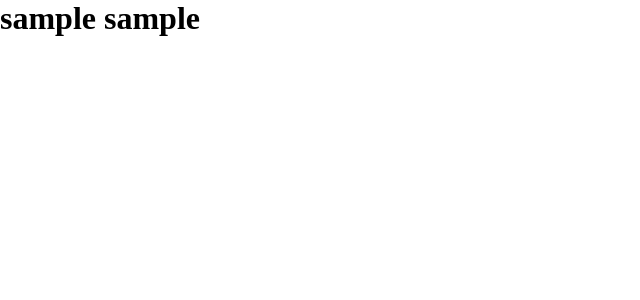
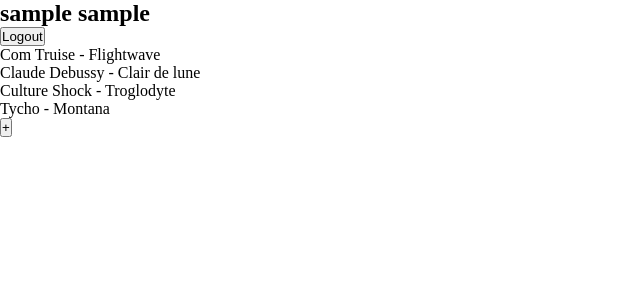
Before and after one commit to yashkuncolienker-vb/entertainment-app, a React (Create React App) app: page / in a window 1280 px wide. Both pictures are taken after typing "Sample", "Sample" into the empty fields and a click on the button "Login". Shown: the top 300 px of the page, without its empty margins (0-640 px from the left). Built offline with nearby package versions, Linux system fonts and the light colour scheme.

Commit message:
000|YASH RK|Add song functionality done

```diff
--- a/package.json
+++ b/package.json
@@ -3,13 +3,11 @@
   "version": "0.1.0",
   "private": true,
   "dependencies": {
-    "@reduxjs/toolkit": "^1.6.1",
     "@testing-library/jest-dom": "^5.14.1",
     "@testing-library/react": "^11.2.7",
     "@testing-library/user-event": "^12.8.3",
     "react": "^17.0.2",
     "react-dom": "^17.0.2",
-    "react-redux": "^7.2.5",
     "react-router-dom": "^5.3.0",
     "react-scripts": "4.0.3",
     "web-vitals": "^1.1.2"
--- a/public/index.html
+++ b/public/index.html
@@ -5,12 +5,9 @@
     <link rel="icon" href="%PUBLIC_URL%/favicon.ico" />
     <meta name="viewport" content="width=device-width, initial-scale=1" />
     <meta name="theme-color" content="#000000" />
-    <meta
-      name="description"
-      content="Web site created using create-react-app"
-    />
+    <meta name="description" content="Audio App with Like functionality" />
     <link rel="manifest" href="%PUBLIC_URL%/manifest.json" />
-    <title>React App</title>
+    <title>Entertainment App</title>
   </head>
   <body>
     <noscript>You need to enable JavaScript to run this app.</noscript>
--- a/src/app/store.js
+++ /dev/null
@@ -1,5 +0,0 @@
-import { configureStore } from '@reduxjs/toolkit';
-
-export const store = configureStore({
-  reducer: {},
-});
--- a/src/components/Login/Login.jsx
+++ b/src/components/Login/Login.jsx
@@ -4,7 +4,7 @@
   const userLogin = useRef(null);
   const history = useHistory();
 
-  const formControl = (e) => {
+  const handleClick = (e) => {
     e.preventDefault();
     const fname = userLogin.current.children[0].value.toLowerCase();
     const lname = userLogin.current.children[1].value.toLowerCase();
@@ -22,7 +22,7 @@
       <form ref={userLogin}>
         <input type="text" placeholder="FirstName" />
         <input type="text" placeholder="LastName" />
-        <button onClick={formControl}>Login</button>
+        <button onClick={handleClick}>Login</button>
       </form>
     </div>
   );
--- a/src/components/Main/Main.jsx
+++ b/src/components/Main/Main.jsx
@@ -1,8 +1,57 @@
+import { Redirect } from 'react-router';
+import dummyData from './dummydata.json';
+import { useState } from 'react';
+import Song from '../Song/Song';
+import Navbar from '../Navbar/Navbar';
+
 const Main = () => {
-  return (
+  const loggedUser = localStorage.getItem('loggedUser');
+  const [data, setData] = useState(dummyData.data);
+  const [formData, setFormData] = useState({});
+  const [showForm, setShowForm] = useState(false);
+
+  const handleClickAdd = () => {
+    setShowForm(!showForm);
+  };
+
+  const handleSubmit = (e) => {
+    e.preventDefault();
+    setData([...data, { id: data.length + 1, like: 0, ...formData }]);
+  };
+  const handleChange = (e) => {
+    setFormData({
+      ...formData,
+      [e.target.name]: e.target.value.trim(),
+    });
+  };
+
+  return loggedUser ? (
     <div>
-      <h1>{localStorage.getItem('loggedUser')}</h1>
+      <Navbar loggedUser={loggedUser} />
+      <div>
+        {data.map((info, key) => (
+          <Song data={info} key={key} />
+        ))}
+      </div>
+      {showForm && (
+        <form onSubmit={handleSubmit}>
+          <label>
+            Title <input type="text" onChange={handleChange} name="title" />
+          </label>
+          <label>
+            Subtitle{' '}
+            <input type="text" onChange={handleChange} name="subtitle" />
+          </label>
+          <label>
+            Media <input type="text" onChange={handleChange} name="media" />
+          </label>
+          <button>Add</button>
+        </form>
+      )}
+      <button onClick={handleClickAdd}>{showForm ? '-' : '+'}</button>
     </div>
+  ) : (
+    <Redirect to="/" />
   );
 };
 
--- /dev/null
+++ b/src/components/Main/dummydata.json
@@ -0,0 +1,32 @@
+{
+    "data" : [
+    {
+        "id": "1",
+        "like":"3",
+        "title":"Com Truise - Flightwave",
+        "subtitle":"Reed",
+        "media":""
+    },
+    {
+        "id": "2",
+        "like":"3",
+        "title":"Claude Debussy - Clair de lune",
+        "subtitle":"Reed",
+        "media":""
+    },
+    {
+        "id": "3",
+        "like":"2",
+        "title":"Culture Shock - Troglodyte",
+        "subtitle":"Doug",
+        "media":""
+    },
+    {
+        "id": "4",
+        "like":"2",
+        "title":"Tycho - Montana",
+        "subtitle":"Reed",
+        "media":""
+    }
+]
+}
--- /dev/null
+++ b/src/components/Navbar/Navbar.jsx
@@ -0,0 +1,20 @@
+import { useHistory } from 'react-router';
+
+const Navbar = ({ loggedUser }) => {
+  const history = useHistory();
+  const handleClick = () => {
+    localStorage.removeItem('loggedUser');
+    history.push('/');
+  };
+
+  return (
+    <div>
+      <nav>
+        <h1>{loggedUser}</h1>
+        <button onClick={handleClick}>Logout</button>
+      </nav>
+    </div>
+  );
+};
+
+export default Navbar;
--- /dev/null
+++ b/src/components/Song/Song.jsx
@@ -0,0 +1,5 @@
+const Song = ({ data }) => {
+  return <div>{data.title}</div>;
+};
+
+export default Song;
--- a/src/index.js
+++ b/src/index.js
@@ -3,14 +3,10 @@
 import './index.css';
 import App from './App';
 import reportWebVitals from './reportWebVitals';
-import { store } from './app/store';
-import { Provider } from 'react-redux';
 
 ReactDOM.render(
   <React.StrictMode>
-    <Provider store={store}>
-      <App />
-    </Provider>
+    <App />
   </React.StrictMode>,
   document.getElementById('root')
 );
```
Also changed, not shown: public/manifest.json, src/components/AddSong/AddSong.jsx (added), 2 other files (tests, documents, lock files or other folders).
